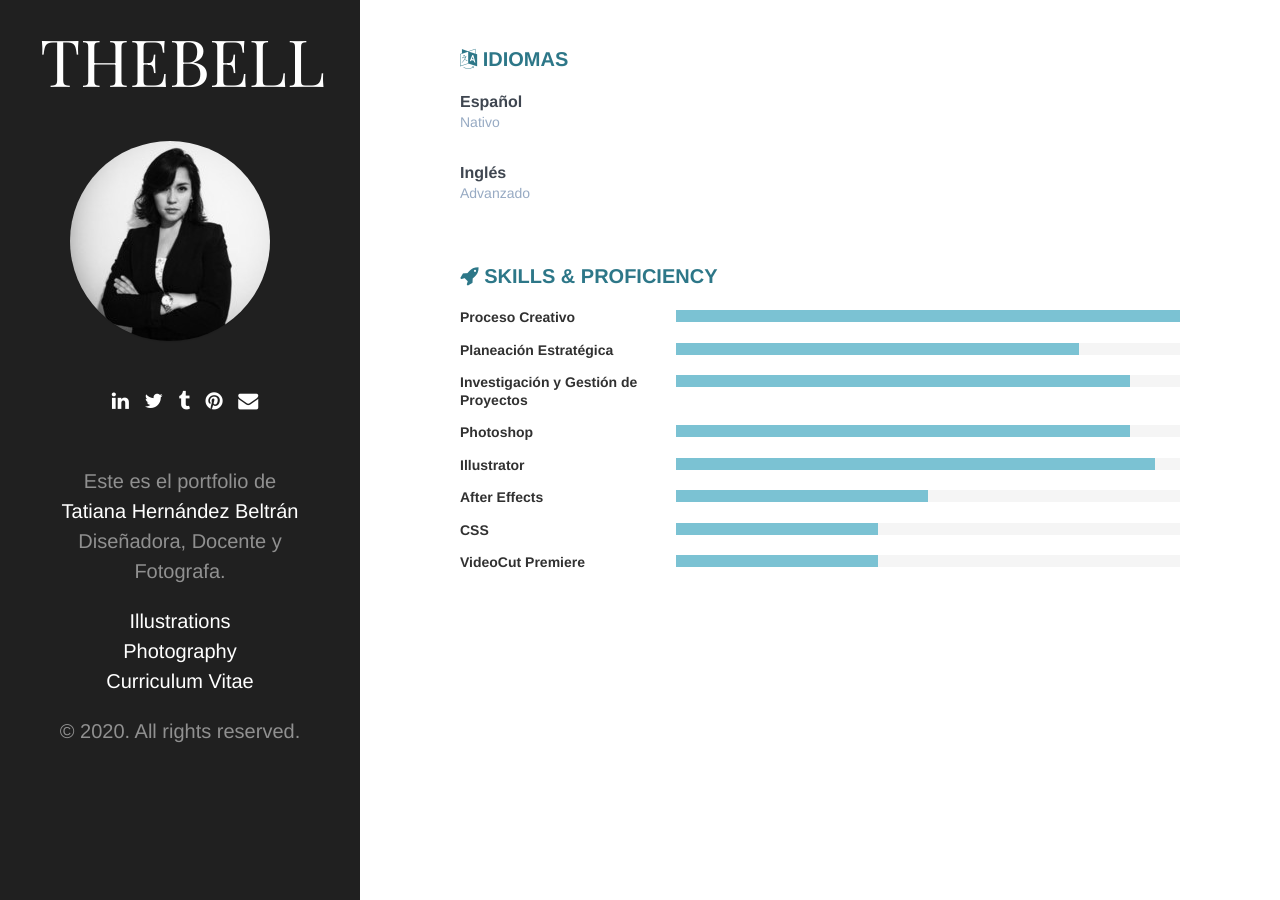
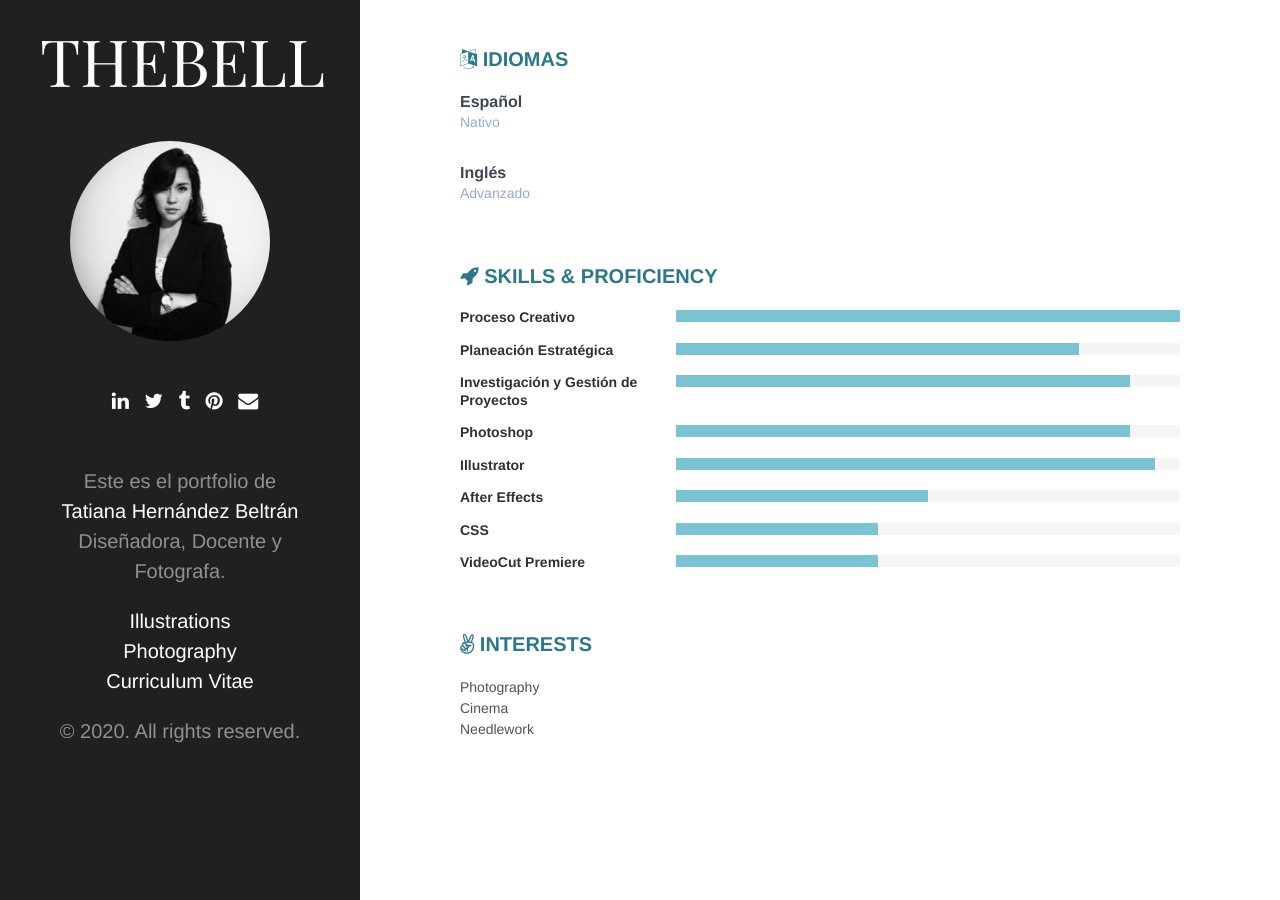
Before and after one commit to TatianaHbel/personal, a Jekyll site: the page built from _pages/curriculum.md, in a window 1280 px wide and 900 px high, scrolled down 1955 px. Built offline with Jekyll 4.4.1, drawn with Linux system fonts in a browser that asks for light colours.

Commit message:
moved interests last

```diff
--- /dev/null
+++ b/_includes/interests.html
@@ -0,0 +1,41 @@
+{% if {{include.lang}} == 'ES' %}
+    {% assign interests = site.data.interests.interests-es %}
+{% else %}
+    {% assign interests = site.data.interests.interests %}
+{% endif %}
+
+<section class="section summary-section">
+    <h2 class="section-title"><i class="fa {{ interests.icon }}"></i> {{ interests.name }}</h2>
+
+    {% for item in interests.items %}
+
+	<div class="item">
+
+		<div class="meta">
+
+		  <div class="upper-row">
+		    <h3 class="job-title">{{ item.title }}</h3>
+		    {% if item.time %}
+		    <div class="time">{{ item.time }}</div>
+		    {% endif %}
+		  </div><!--//upper-row-->
+
+		  <div class="company">{{ item.subtitle }}</div>
+
+		</div><!--//meta-->
+
+		{% if item.description %}
+		<div class="summary">
+		  {% for paragraph in item.description %}
+
+		  <p> {{ paragraph.paragraph }} </p>
+
+		  {% endfor %}
+		</div>
+		{% endif %}
+
+	</div><!--//item-->
+
+	{% endfor %}
+</section>
+<!--//section-->
--- a/_pages/curriculum.md
+++ b/_pages/curriculum.md
@@ -17,3 +17,5 @@ lang: es
 {% include extra-sections.html lang='ES' %}
 
 {% include skills.html lang='ES' %}
+
+{% include interests.html lang='ES' %}
```
Also changed, not shown: _data/extra.yml (+0 -9 lines), _data/interests.yml (added, +20 -0 lines).
